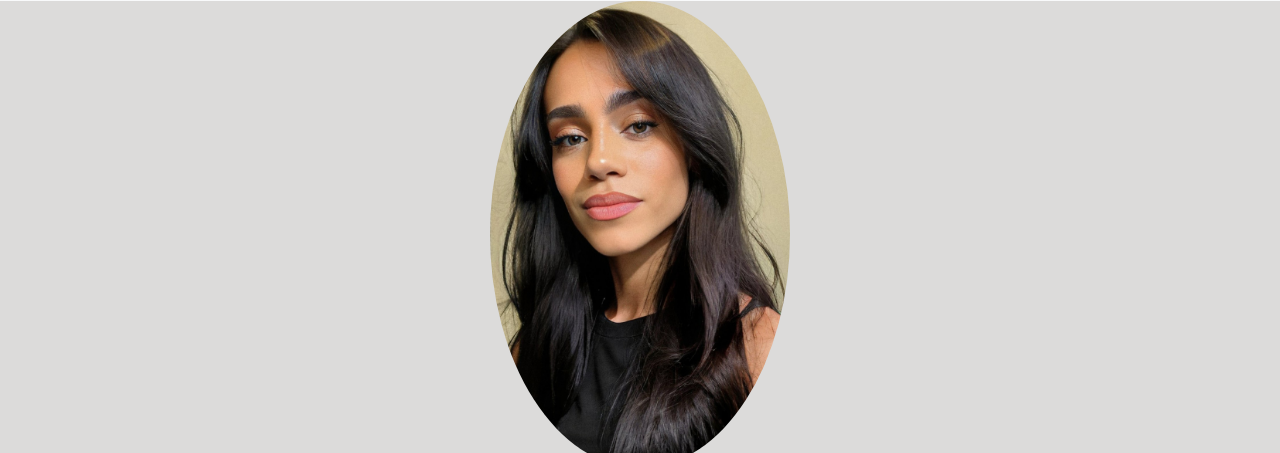
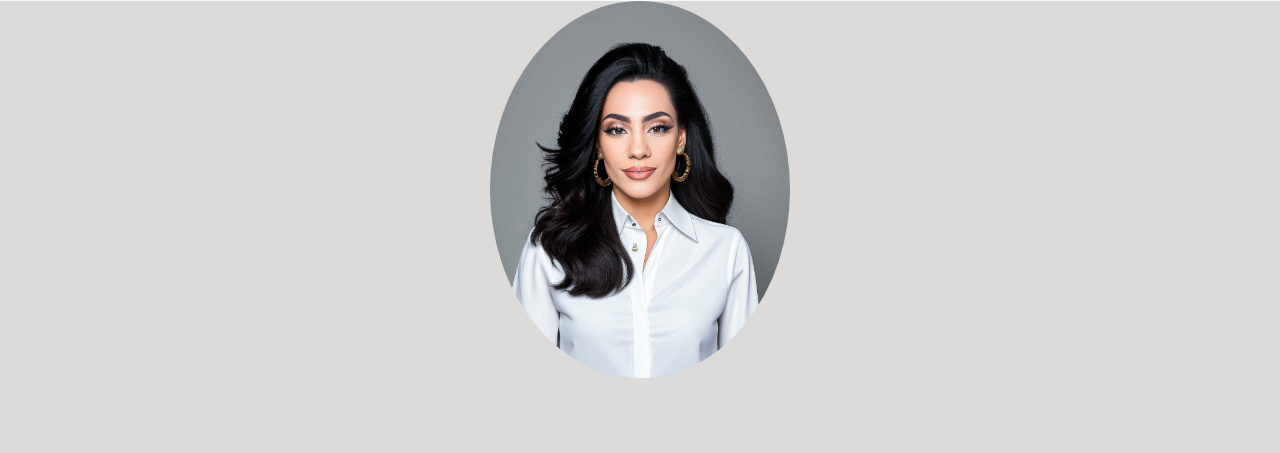
Before and after one commit to eljanaPalodhi/eljanapalodi-portfolio, a plain HTML site: page index.html in a window 1280 px wide. Shown: the part 61-514 px from the top of the page. Drawn offline with nearby package versions, Linux system fonts and the light colour scheme.

Commit message:
changed photo

```diff
--- a/index.html
+++ b/index.html
@@ -72,7 +72,7 @@
     <div class="container">
       <section class="grid grid-2-columns">
         <div>
-          <img src="/img/me.png" alt="myself" class="selfimage img-fluid" />
+          <img src="/img/me (2).JPG" alt="myself" class="selfimage img-fluid" />
         </div>
         <div>
           <h1>Hello I`m Eljana Palodhi</h1>
```
Also changed, not shown: img/me (2).JPG (added), img/me.png (deleted).
